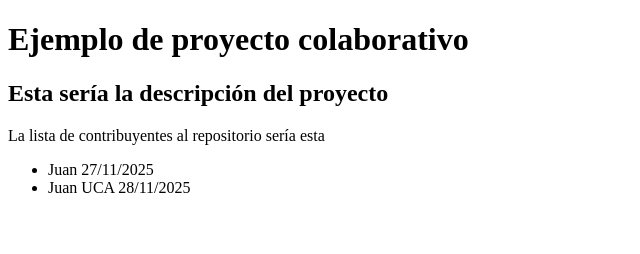
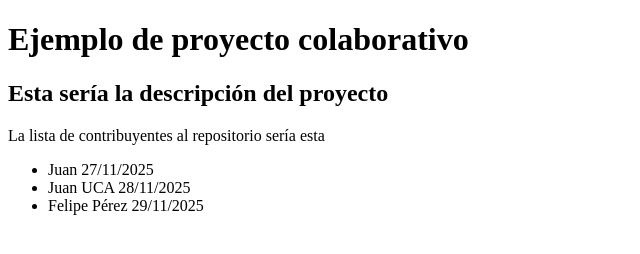
Before and after one commit to jafchavarria/Proyecto1, a plain HTML site: page index.html in a window 1280 px wide. Shown: the whole page, without its empty margins (0-640 px from the left). Drawn offline with Linux system fonts and the light colour scheme.

Commit message:
Añadiendo otro colaborador

```diff
--- a/index.html
+++ b/index.html
@@ -13,6 +13,7 @@
       <ul>
         <li>Juan 27/11/2025</li>
         <li>Juan UCA 28/11/2025</li>
+        <li>Felipe Pérez 29/11/2025</li>
       </ul>
     </header>
   </body>
```
